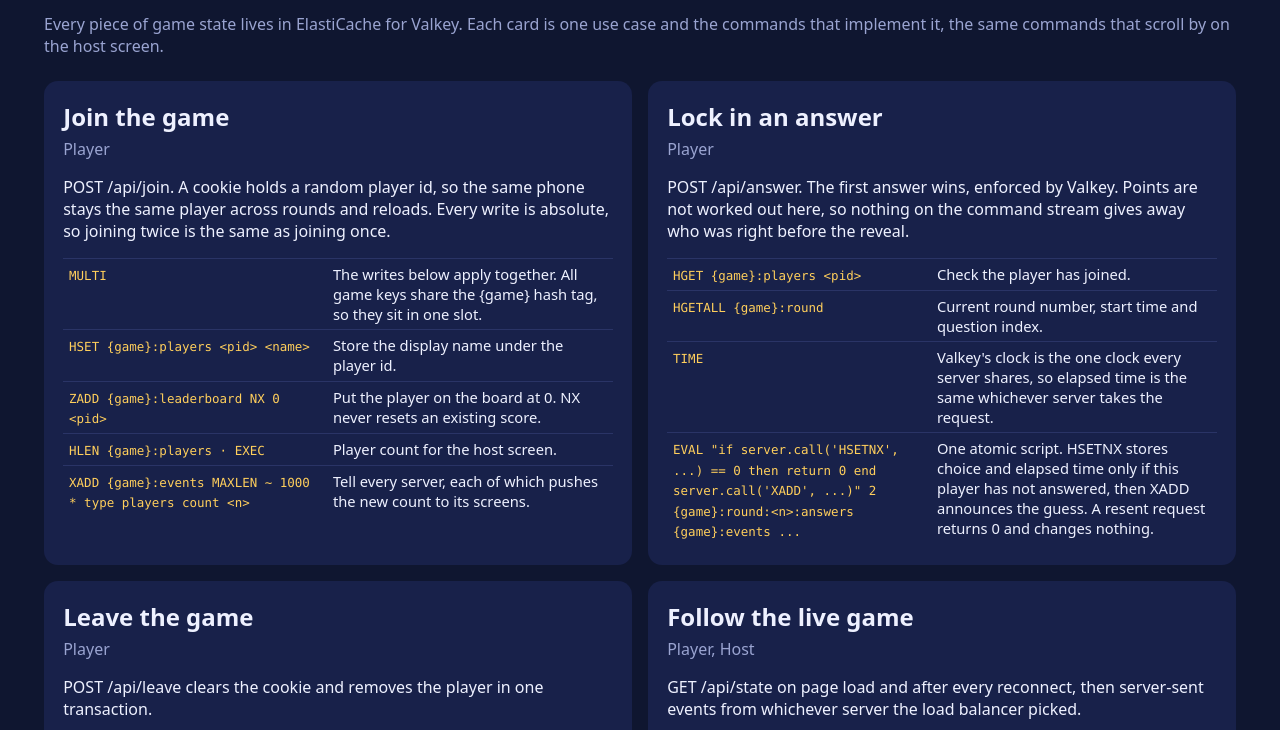
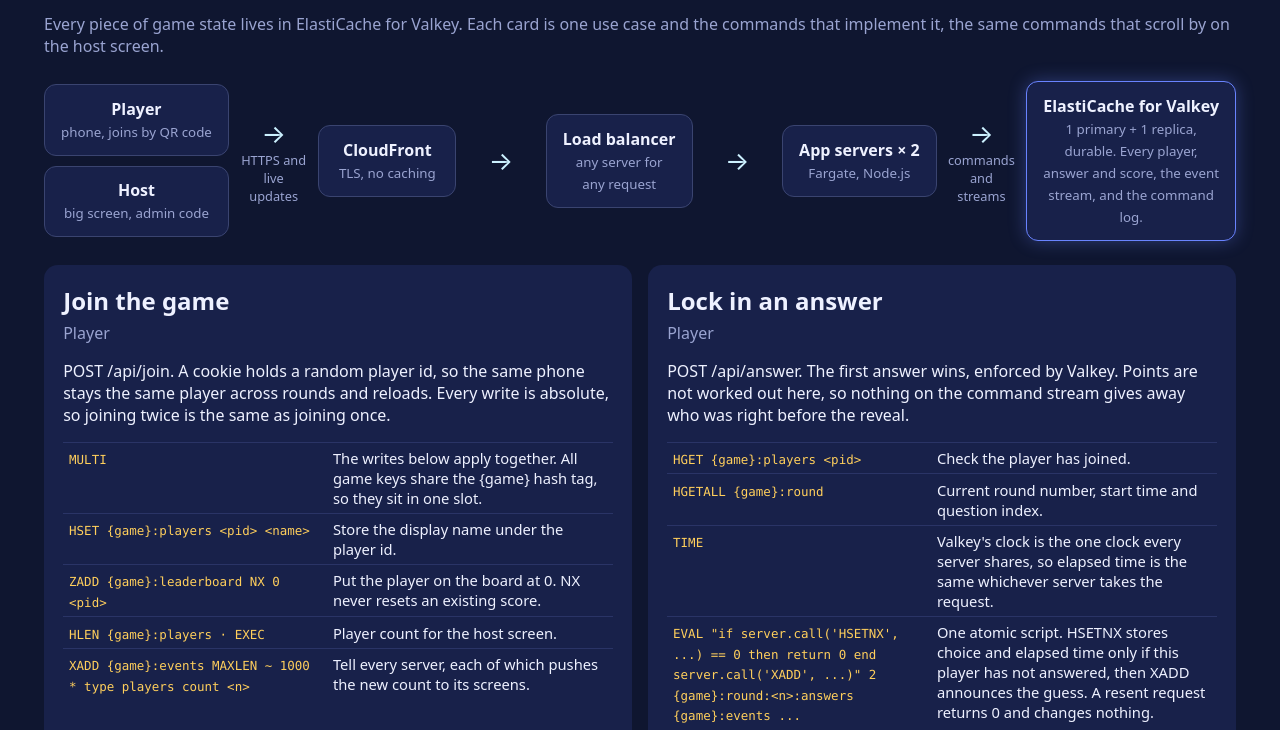
Before and after one commit to madolson/hit-or-miss, a website: page app/public/how.html in a window 1280 px wide. Shown: the part 70-800 px from the top of the page. Drawn offline with Linux system fonts and the light colour scheme.

Commit message:
How it works: high-level architecture strip
Signed-off-by: Madelyn Olson <madelyneolson@gmail.com>

```diff
--- a/app/public/how.html
+++ b/app/public/how.html
@@ -12,6 +12,22 @@
   .topbar h1 { margin: 0; }
   .cases { display: grid; grid-template-columns: repeat(auto-fill, minmax(min(560px, 100%), 1fr)); gap: 1em; margin-top: 1.5em; }
   .topbar a { color: #9aa4d1; }
+  .arch { display: flex; align-items: center; gap: .6em; margin-top: 1.5em; }
+  .arch .actors { display: flex; flex-direction: column; gap: .6em; }
+  .arch .node { background: #18214a; border: 1px solid #3a4470; border-radius: 12px; padding: .8em 1em; text-align: center; flex: 1; }
+  .arch .actors .node { flex: none; }
+  .arch .node strong { display: block; white-space: nowrap; }
+  .arch .node small { color: #9aa4d1; }
+  .arch .valkey { border-color: #6983ff; box-shadow: 0 0 18px #6983ff55; flex: 1.4; }
+  .arch .arrow { color: #9aa4d1; text-align: center; font-size: .8em; flex: none; width: 5.5em; }
+  .arch .arrow::before { content: '→'; display: block; font-size: 2em; color: #ccf1ff; }
+  @media (max-width: 800px) {
+    .arch { flex-direction: column; align-items: stretch; }
+    .arch .actors { flex-direction: row; }
+    .arch .actors .node { flex: 1; }
+    .arch .arrow { width: auto; }
+    .arch .arrow::before { content: '↓'; }
+  }
   @media (max-width: 600px) { main { padding: .8em; } .topbar h1 { font-size: 1.3em; } .case td:first-child { width: 55%; } }
   .case h2 { margin-bottom: .2em; }
   .case .who { color: #9aa4d1; margin: 0 0 .6em; }
@@ -25,6 +41,20 @@
 <main>
   <header class="topbar"><img src="/valkey-logo.svg" alt=""><h1>Hit or Miss · How it works</h1><span style="flex:1"></span><a href="https://github.com/madolson/hit-or-miss">Code on GitHub</a></header>
   <p class="muted">Every piece of game state lives in ElastiCache for Valkey. Each card is one use case and the commands that implement it, the same commands that scroll by on the host screen.</p>
+  <div class="arch" aria-label="Architecture">
+    <div class="actors">
+      <div class="node"><strong>Player</strong><small>phone, joins by QR code</small></div>
+      <div class="node"><strong>Host</strong><small>big screen, admin code</small></div>
+    </div>
+    <div class="arrow">HTTPS and live updates</div>
+    <div class="node"><strong>CloudFront</strong><small>TLS, no caching</small></div>
+    <div class="arrow"></div>
+    <div class="node"><strong>Load balancer</strong><small>any server for any request</small></div>
+    <div class="arrow"></div>
+    <div class="node"><strong>App servers × 2</strong><small>Fargate, Node.js</small></div>
+    <div class="arrow">commands and streams</div>
+    <div class="node valkey"><strong>ElastiCache for Valkey</strong><small>1 primary + 1 replica, durable. Every player, answer and score, the event stream, and the command log.</small></div>
+  </div>
   <div class="cases" id="cases"></div>
 </main>
 <script>
```
